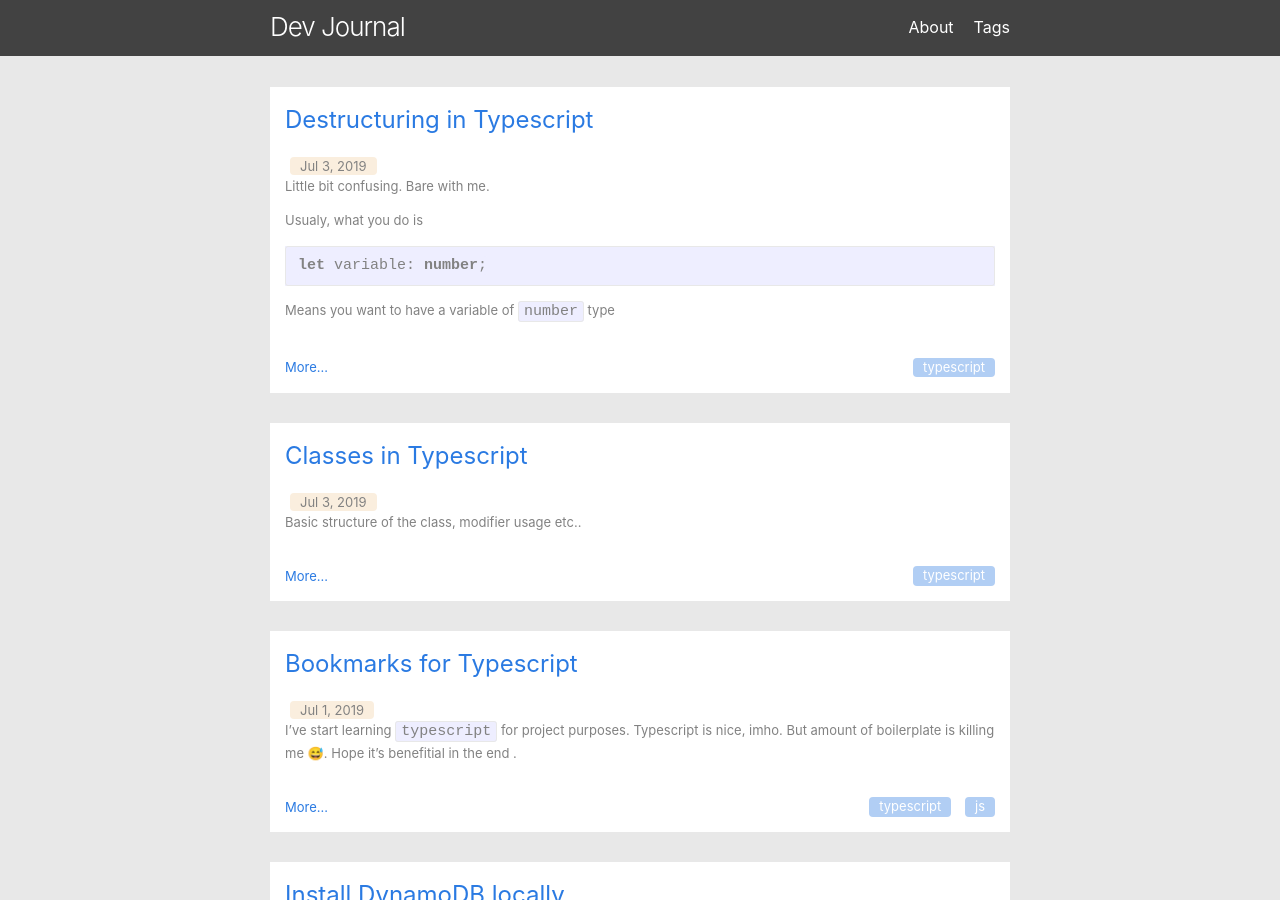
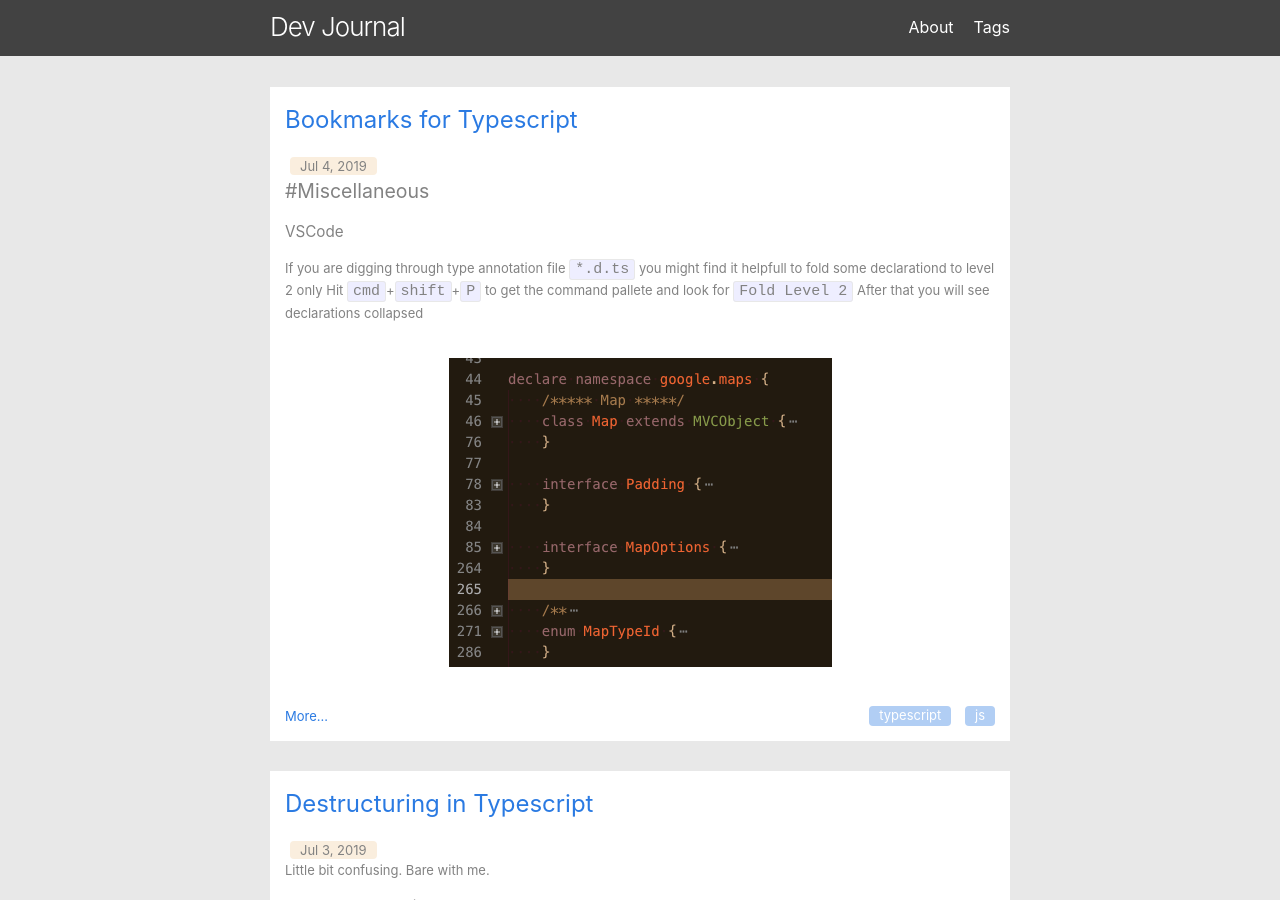
Before and after one commit to owldot/lanadz.github.io, a Jekyll site: the page built from index.html, in a window 1280 px wide and 900 px high. Built offline with Jekyll 4.4.1, drawn with Linux system fonts in a browser that asks for light colours; the list of posts is cut into pages by our own code; some of the changed text lies outside the part shown.

Commit message:
Add post

````diff
--- /dev/null
+++ b/_posts/2019-07-04-typescript_tips.markdown
@@ -0,0 +1,71 @@
+---
+layout: post
+title: 'Bookmarks for Typescript'
+date: 2019-07-04
+tags:
+  - typescript
+  - js
+keywords:
+  - typescript tools
+  - typescript configurations
+  - typescript tips and tricks
+  - how to execute typescript from terminal or console
+---
+
+## #Miscellaneous
+
+### VSCode
+
+If you are digging through type annotation file `*.d.ts` you might find it helpfull to fold some declarationd to level 2 only
+Hit `cmd`+`shift`+`P` to get the command pallete and look for `Fold Level 2`
+After that you will see declarations collapsed
+
+<div style="width: 100%; text-align: center; padding: 20px 0;">
+<img src="{{site.baseurl}}/assets/ts.fold.png"/>
+</div>
+<!--more-->
+### Helpful tool ts-node
+
+`npm install -g ts-node` helps you to test your typescript from console without prior compiling `ts` files. Basically, instead of:
+
+```
+$tsc file.ts
+$node file.js
+```
+
+you will be able to do:
+
+```
+$ts-node file.ts
+```
+
+Pretty handy.
+
+### Tool to help us run Typescript in the browser
+
+```
+npm install -g parcel-bundler
+```
+
+### Library to generate fake data
+
+```
+npm install faker
+```
+
+And because type definitions are not included we also need to install `npm install @types/faker`
+
+### Typescript convention
+
+Try to avoid `default` for exports. The reason for that is we don't need to worry if we need or not to include curly braces in import statement.
+
+```typescript
+export const red = 'red';
+export const green = 'green';
+```
+
+```typescript
+import { red, green } from 'file';
+```
+
+---
````
Also changed, not shown: _posts/2019-07-02-typescript.markdown (+1 -16 lines), assets/ts.fold.png (added).
